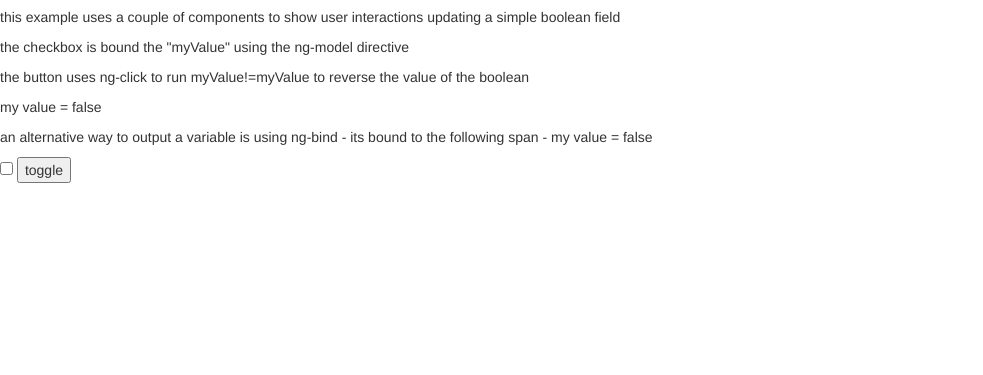
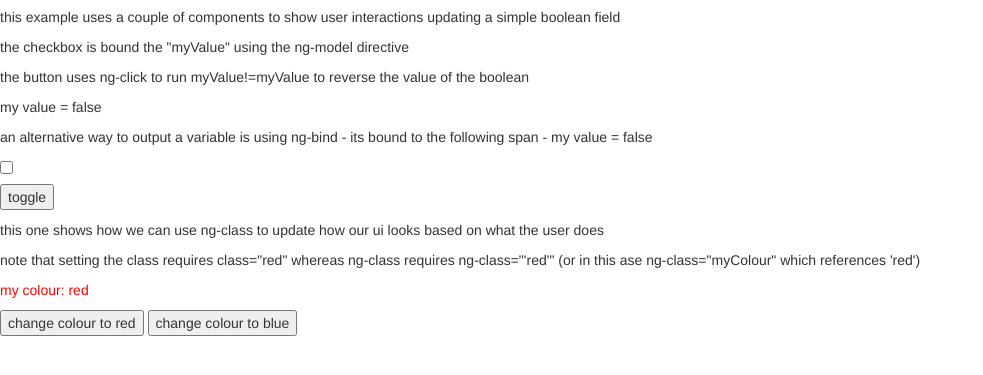
Before and after one commit to ankurmkoul/dan_wahlin_angular, a website: page eg_3_playing_with_ui_elements/index.html in a window 1280 px wide. Shown: the part 63-438 px from the top of the page, without its empty margins (0-983 px from the left). Drawn offline with nearby package versions, Linux system fonts and the light colour scheme.

Commit message:
added ng-class stuff to the third example

```diff
--- a/eg_3_playing_with_ui_elements/index.html
+++ b/eg_3_playing_with_ui_elements/index.html
@@ -3,17 +3,25 @@
 		<meta http-equiv="Content-Type" content="text/html;charset=utf-8" />
 		<script type="text/javascript" src="../node_modules/angular/angular.js"></script>
 		<link rel="stylesheet" type="text/css" href="../node_modules/bootstrap/dist/css/bootstrap.css">
+		<link rel="stylesheet" type="text/css" href="styles.css">
 	</head>
 	<body>
 		<h1>Basic functionality</h1>
-		<div ng-init="myValue=false">
+		<div ng-init="myValue=false;myColour='red'">
 			<p>this example uses a couple of components to show user interactions updating a simple boolean field</p>
 			<p>the checkbox is bound the "myValue" using the ng-model directive</p>
 			<p>the button uses ng-click to run myValue!=myValue to reverse the value of the boolean</p>
 			<p>my value = {{myValue}}</p>
 			<p>an alternative way to output a variable is using ng-bind - its bound to the following span - my value = <span ng-bind="myValue"</span></p>
-			<input type="checkbox" ng-model="myValue"></checkbox>
-			<button ng-click="myValue=!myValue">toggle</button>
+			<p><input type="checkbox" ng-model="myValue"></input></p>
+			<p><button ng-click="myValue=!myValue">toggle</button></p>
+			<p>this one shows how we can use ng-class to update how our ui looks based on what the user does</p>
+			<p>note that setting the class requires class="red" whereas ng-class requires ng-class="'red'" (or in this ase ng-class="myColour" which references 'red')
+			<p ng-class="myColour">my colour: {{myColour}}</p>
+			<p>
+				<button ng-click="myColour='red'">change colour to red</button>
+				<button ng-click="myColour='blue'">change colour to blue</button>
+			</p>
 			</p>
 		</div>
 	</body>
--- /dev/null
+++ b/eg_3_playing_with_ui_elements/styles.css
@@ -0,0 +1,6 @@
+.red {
+	color: #FF0000;
+}
+.blue {
+	color: #0000FF;
+}
```
Also changed, not shown: eg_4_playing_with_control_statements/index.html (+1 -0 lines).
